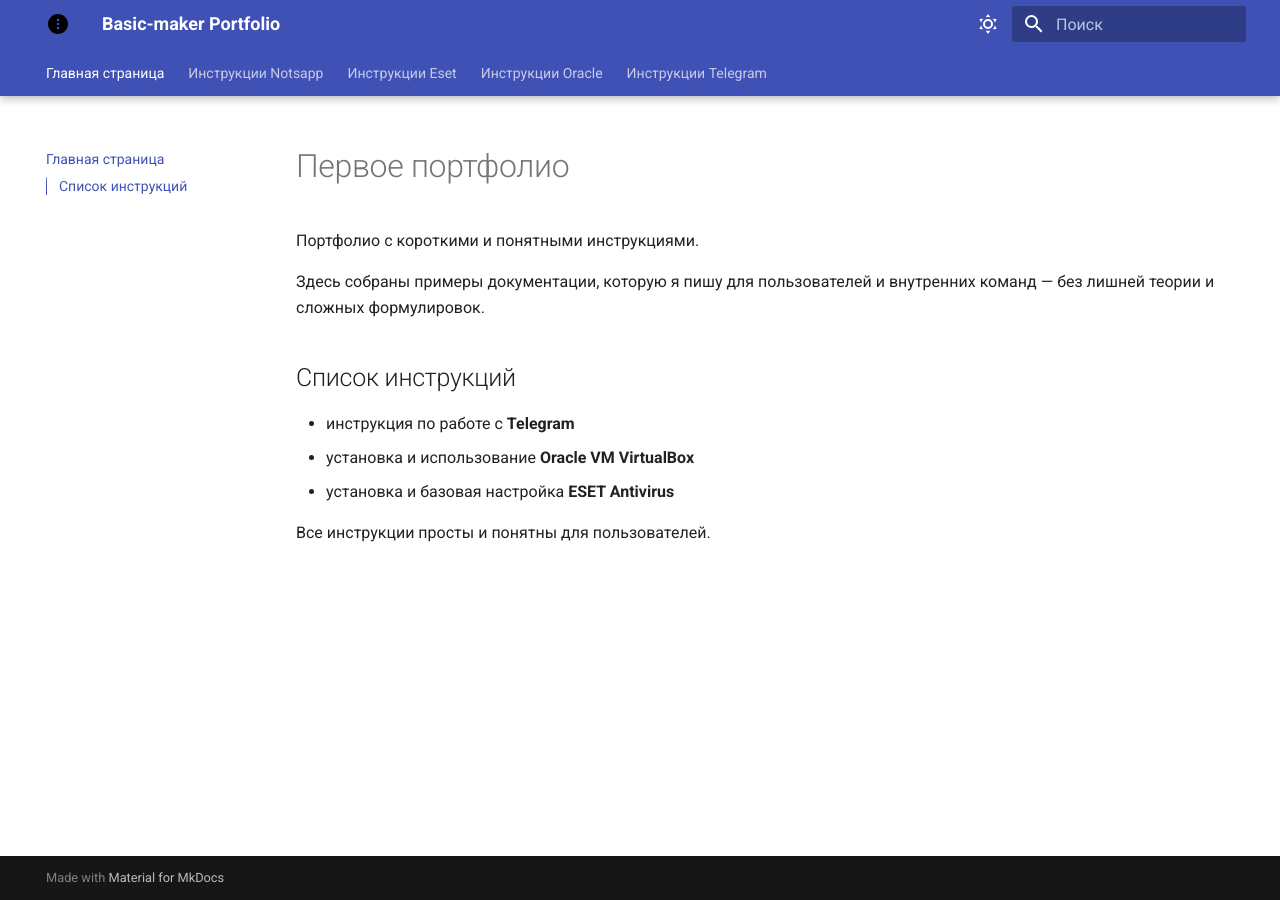
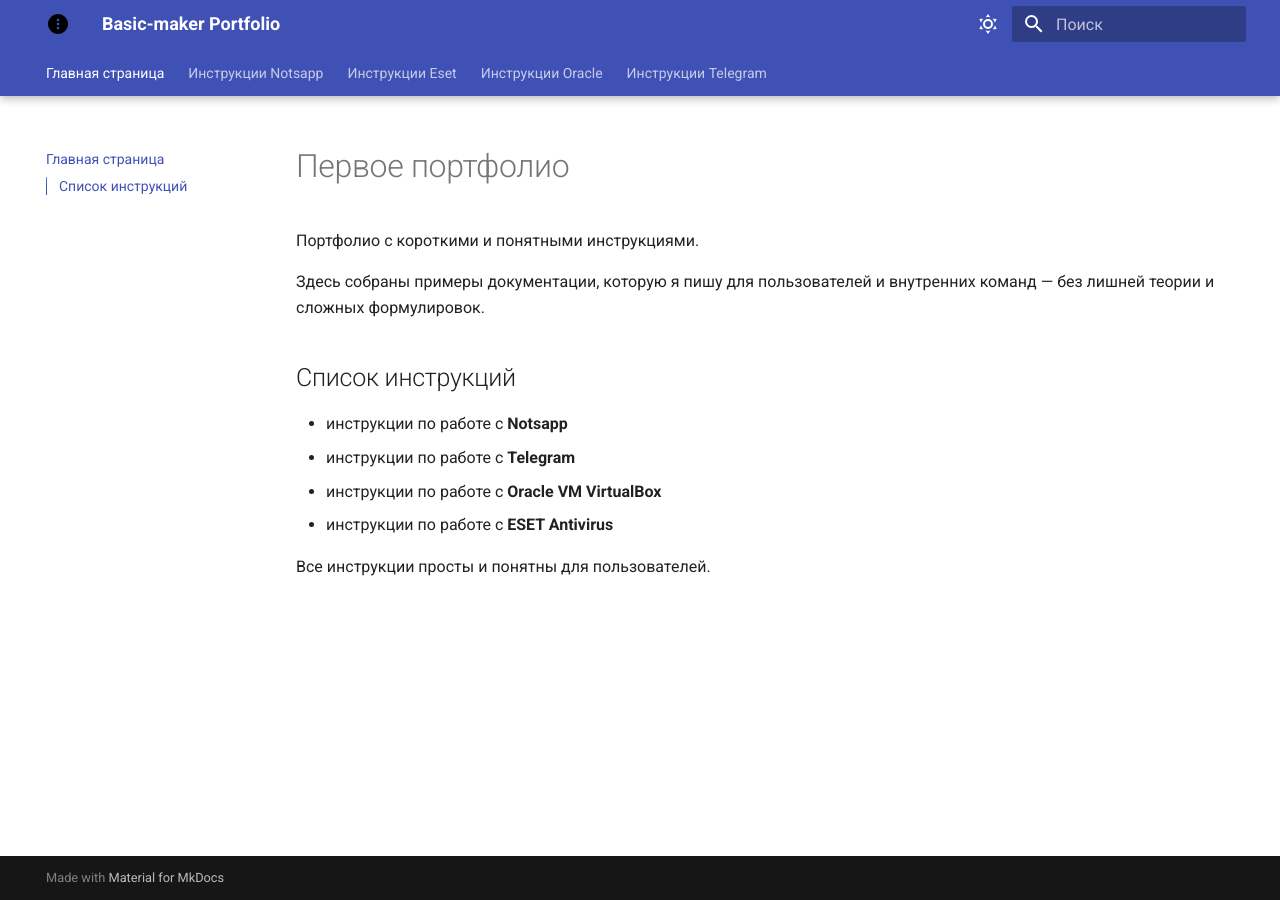
Before and after one commit to basic-maker/home-project, an MkDocs documentation site: the page built from docs/index.md, in a window 1280 px wide. Built offline with MkDocs 1.6.1 and Material for MkDocs 9.7.7, drawn with Linux system fonts in a browser that asks for light colours.

Commit message:
Изменила содержание

```diff
--- a/docs/index.md
+++ b/docs/index.md
@@ -6,8 +6,9 @@
 
 ## Список инструкций
 
-- инструкция по работе с **Telegram**
-- установка и использование **Oracle VM VirtualBox**
-- установка и базовая настройка **ESET Antivirus**
+- инструкции по работе с **Notsapp**
+- инструкции по работе с **Telegram**
+- инструкции по работе с **Oracle VM VirtualBox**
+- инструкции по работе с **ESET Antivirus**
 
 Все инструкции просты и понятны для пользователей.
```
